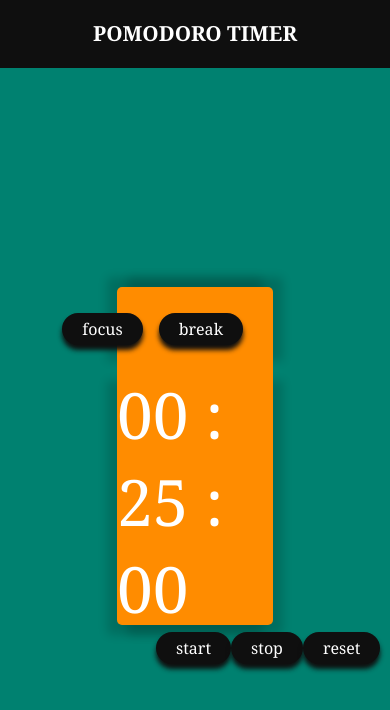
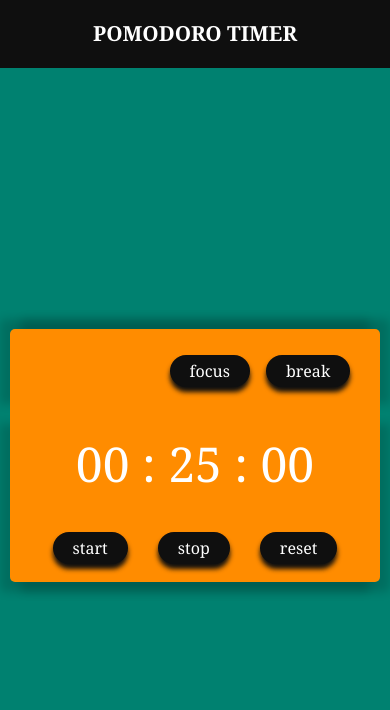
Before and after one commit to isbahansariii/pomodoro-timer, a plain HTML site: page index.html in a window 390 px wide. Drawn offline with Linux system fonts and the light colour scheme.

Commit message:
styles.css

```diff
--- a/styles.css
+++ b/styles.css
@@ -77,3 +77,78 @@ button:active{
 .hide{
     display: none;
 }
+
+@media (max-width: 1250px) {
+  .main-box1 {
+    width: 60%;
+  }
+  .main-box2 {
+    width: 60%;
+  }
+}
+@media (max-width: 900px) {
+  .main-box1 {
+    width: 70%;
+  }
+  .main-box2 {
+    height: 25vh;
+    width: 70%;
+  }
+}
+@media (max-width: 700px) {
+  .main-box1 {
+    width: 80%;
+  }
+  .main-box2 {
+    width: 80%;
+  }
+  .btn {
+    width: 65%;
+  }
+}
+@media (max-width: 500px) {
+    .main-box1 {
+        width: 90%;
+      }
+      .main-box2 {
+        height: 20vh;
+        width: 90%;
+      }
+      .btn {
+        width: 75%;
+      }
+  .focusTimer,
+  .breakTimer {
+    font-size: 3.5rem;
+  }
+}
+@media (max-width: 400px) {
+    .main-box1 {
+        width: 95%;
+      }
+      .main-box2 {
+        width: 95%;
+      }
+      .btn {
+        width: 85%;
+      }
+  .focusTimer,
+  .breakTimer {
+    font-size: 3rem;
+  }
+}
+@media (max-width: 300px) {
+    .main-box1 {
+        width: 98%;
+      }
+      .main-box2 {
+        width: 98%;
+      }
+      .btn {
+        width: 95%;
+      }
+  .focusTimer,
+  .breakTimer {
+    font-size: 2.7rem;
+  }
+}
```
